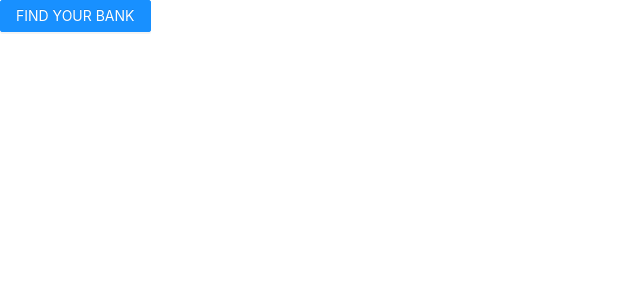
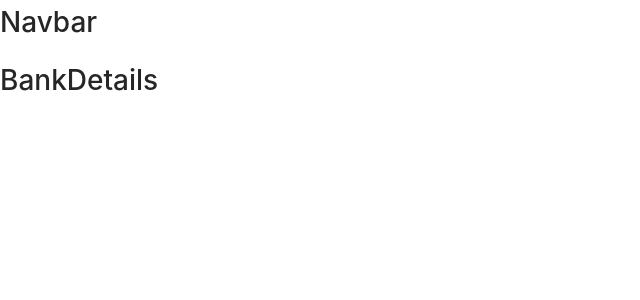
Before and after one commit to snitin315/find-your-bank, a React (Create React App) app: page /bank-details/1 in a window 1280 px wide. Shown: the top 300 px of the page, without its empty margins (0-640 px from the left). Built offline with nearby package versions, Linux system fonts and the light colour scheme.

Commit message:
feat: setup routes

```diff
--- a/package.json
+++ b/package.json
@@ -7,7 +7,7 @@
     "axios": "^0.24.0",
     "react": "^17.0.2",
     "react-dom": "^17.0.2",
-    "react-router-dom": "^6.2.1",
+    "react-router-dom": "^5.2.0",
     "react-scripts": "5.0.0"
   },
   "scripts": {
--- a/src/App.js
+++ b/src/App.js
@@ -1,10 +1,43 @@
-import { Button } from "antd";
+import React from "react";
+import {
+  BrowserRouter as Router,
+  Switch,
+  Route,
+  Redirect,
+} from "react-router-dom";
+
+import Navbar from "./components/Navbar";
+import AllBanks from "./pages/AllBanks";
+import BankDetails from "./pages/BankDetails";
+import Favorites from "./pages/Favorites";
 
 function App() {
   return (
-    <div className="App">
-      <Button type="primary">FIND YOUR BANK</Button>
-    </div>
+    <Router>
+      <div className="App">
+        <Navbar />
+        <main>
+          <Switch>
+            <Route path="/all-banks">
+              <AllBanks />
+            </Route>
+            <Route path="/bank-details/:id">
+              <BankDetails />
+            </Route>
+            <Route path="/favorites">
+              <Favorites />
+            </Route>
+            <Route
+              exact
+              path="/"
+              render={() => {
+                return <Redirect to="/all-banks" />;
+              }}
+            />
+          </Switch>
+        </main>
+      </div>
+    </Router>
   );
 }
 
--- /dev/null
+++ b/src/components/Navbar.js
@@ -0,0 +1,7 @@
+import React from "react";
+
+function Navbar() {
+    return <h1>Navbar</h1>;
+}
+
+export default Navbar;
--- /dev/null
+++ b/src/pages/AllBanks.js
@@ -0,0 +1,7 @@
+import React from "react";
+
+function AllBanks() {
+    return <h1>AllBanks</h1>;
+}
+
+export default AllBanks;
--- /dev/null
+++ b/src/pages/BankDetails.js
@@ -0,0 +1,7 @@
+import React from "react";
+
+function BankDetails() {
+    return <h1>BankDetails</h1>;
+}
+
+export default BankDetails;
--- /dev/null
+++ b/src/pages/Favorites.js
@@ -0,0 +1,7 @@
+import React from "react";
+
+function Favorites() {
+    return <h1>Favorites</h1>;
+}
+
+export default Favorites;
```
Also changed, not shown: 1 other file (tests, documents, lock files or other folders).
